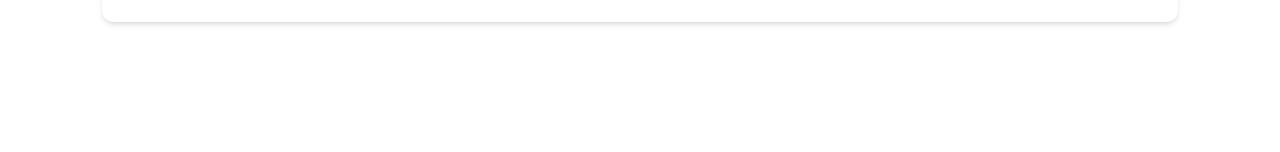
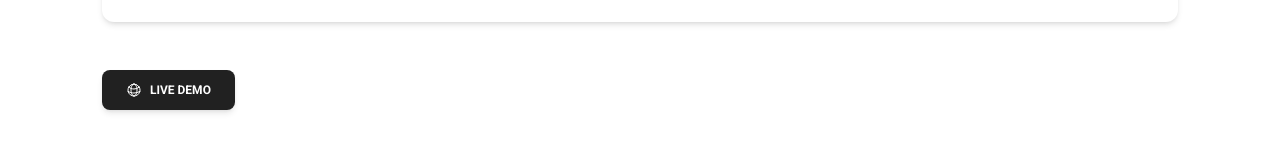
Before and after one commit to usaidinfo/portfolio-usaid, a Next.js app: page /career-bridge in a window 1280 px wide. Shown: the part 1152-1304 px from the top of the page. Built offline with nearby package versions, Linux system fonts and the light colour scheme.

Commit message:
Live Demo working

```diff
--- a/src/app/[id]/page.tsx
+++ b/src/app/[id]/page.tsx
@@ -173,6 +173,8 @@ export default function ProjectDetail({ params }: { params: { id: string } }) {
         {project.demoLink && (
           <Button
             className="flex items-center gap-2"
+            // @ts-ignore
+            onClick={()=> (window.location.href = project.demoLink)}
             placeholder={undefined}
             onPointerEnterCapture={undefined}
             onPointerLeaveCapture={undefined}
@@ -184,6 +186,8 @@ export default function ProjectDetail({ params }: { params: { id: string } }) {
           <Button
             variant="outlined"
             className="flex items-center gap-2"
+            // @ts-ignore
+            onClick={()=> (window.location.href = project.githubLink)}
             placeholder={undefined}
             onPointerEnterCapture={undefined}
             onPointerLeaveCapture={undefined}
--- a/src/app/projects.tsx
+++ b/src/app/projects.tsx
@@ -78,6 +78,7 @@ export const PROJECTS: Project[] = [
       { url: "/image/careerbridge1.png", alt: "Lanind Page mobile" },
       { url: "/image/careerbridge1 (1).png", alt: "Lanind Page mobile" },
     ],
+    demoLink: "https://careerbridgebyusaid.vercel.app",
   },
   {
     id: "time-monitoring",
```
